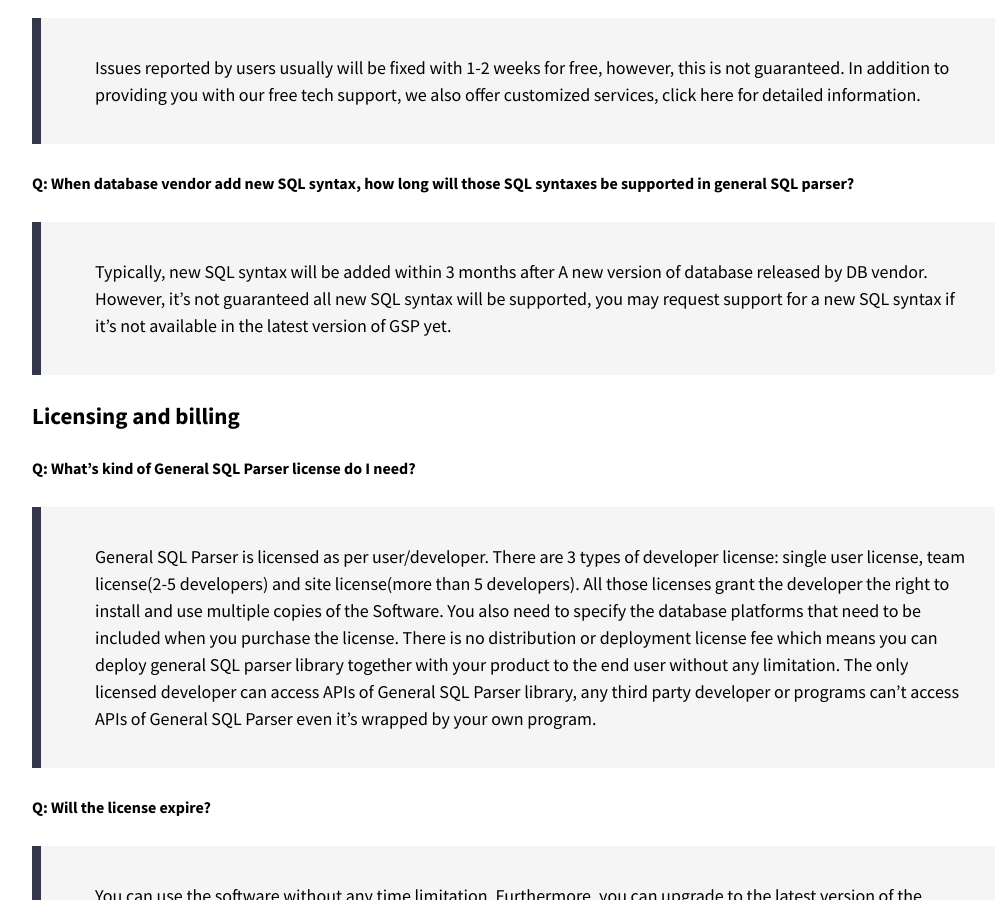
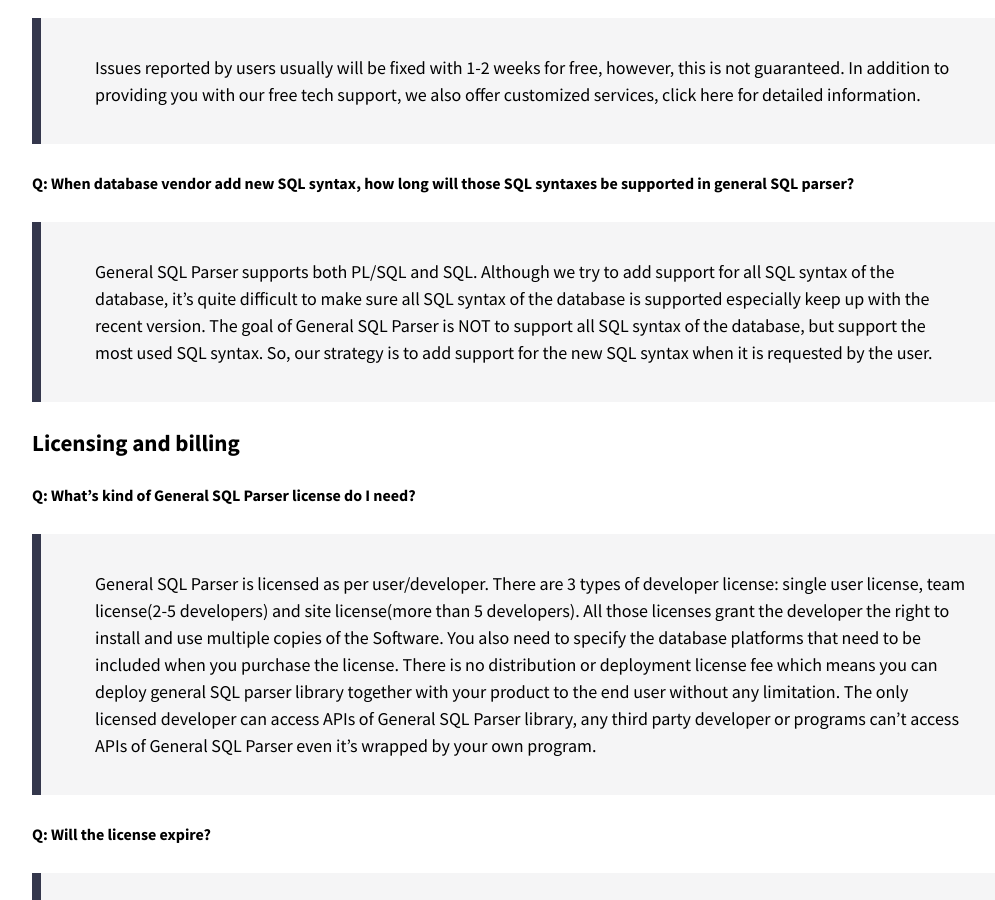
Before and after one commit to sqlparser/gspHome, a Jekyll site: the page built from gsp-faq.md, in a window 1280 px wide and 900 px high, scrolled down 864 px. Shown: the whole window, without its empty margins (114-1109 px from the left). Built offline with Jekyll 4.4.1, drawn with Linux system fonts in a browser that asks for light colours; nearby versions of some CDN libraries.

Commit message:
faq update

```diff
--- a/gsp-faq.md
+++ b/gsp-faq.md
@@ -22,7 +22,8 @@
 > Issues reported by users usually will be fixed with 1-2 weeks for free, however, this is not guaranteed. In addition to providing you with our free tech support, we also offer customized services, click here for detailed information.
 
 ##### Q: When database vendor add new SQL syntax, how long will those SQL syntaxes be supported in general SQL parser?
-> Typically, new SQL syntax will be added within 3 months after A new version of database released by DB vendor. However, it's not guaranteed all new SQL syntax will be supported, you may request support for a new SQL syntax if it's not available in the latest version of GSP yet.
+> General SQL Parser supports both PL/SQL and SQL. Although we try to add support for all SQL syntax of the database, it's quite difficult to make sure all SQL syntax of the database is supported especially keep up with the recent version.
+> The goal of General SQL Parser is NOT to support all SQL syntax of the database, but support the most used SQL syntax. So, our strategy is to add support for the new SQL syntax when it is requested by the user.
 
 ### Licensing and billing
 
```
